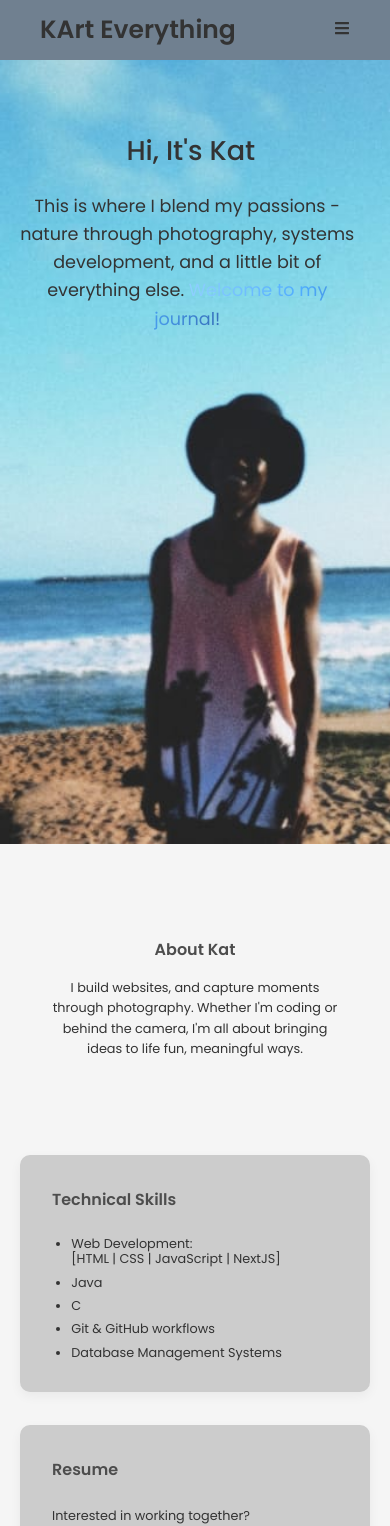
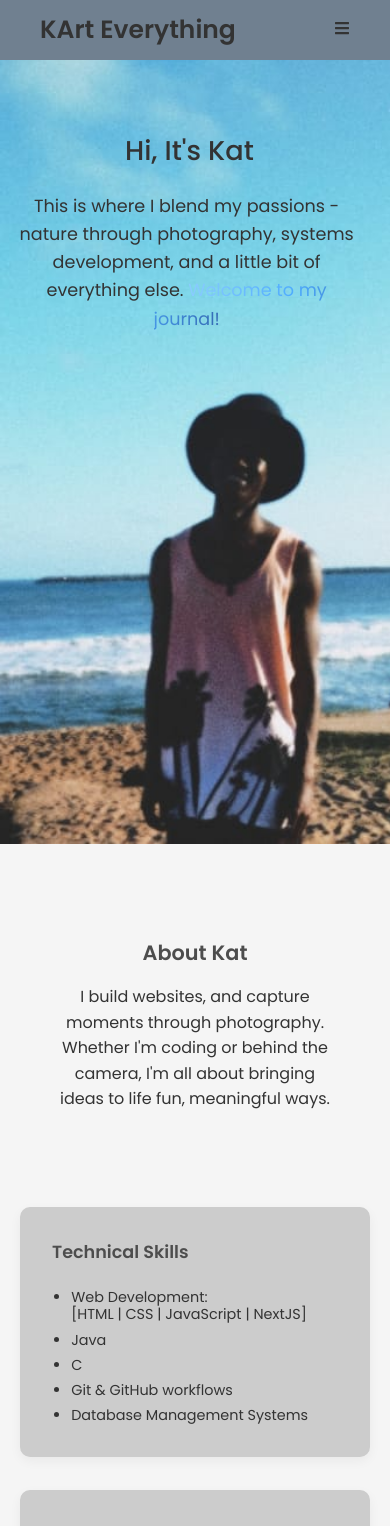
Before and after one commit to karteverything/karteverything2, a Next.js app: page / in a window 390 px wide. Shown: the top 1526 px of the page. Built offline with nearby package versions, Linux system fonts and the light colour scheme; no server answers; the database is empty.

Commit message:
adjust font size for small devices

```diff
--- a/app/about/page.jsx
+++ b/app/about/page.jsx
@@ -29,7 +29,7 @@ export default function About() {
                 </div>
 
                 <div className="column bottom resume">
-                    <h3>Resume</h3>
+                    <h3>Get In Touch</h3>
                     <p>Interested in working together?</p>
                     <a href="#contact" className="btn">Contact Me</a>
                 </div>
--- a/app/globals.css
+++ b/app/globals.css
@@ -377,23 +377,27 @@ ul {
     }
 
     .column p {
-        font-size: 0.8rem;
+        font-size: 1rem;
     }
 
     .column.full-width p {
-        font-size: 0.8rem;
+        font-size: 1rem;
     }
 
     li {
         font-size: 0.8rem;
     }
 
+    .column.bottom li {
+        font-size: 0.9rem;
+    }
+
     h3 {
-        font-size: 1rem;
+        font-size: 1.1rem;
     }
 
     .section-title {
-        font-size: 1rem;
+        font-size: 1.3rem;
     }
 
     .btn {
```
